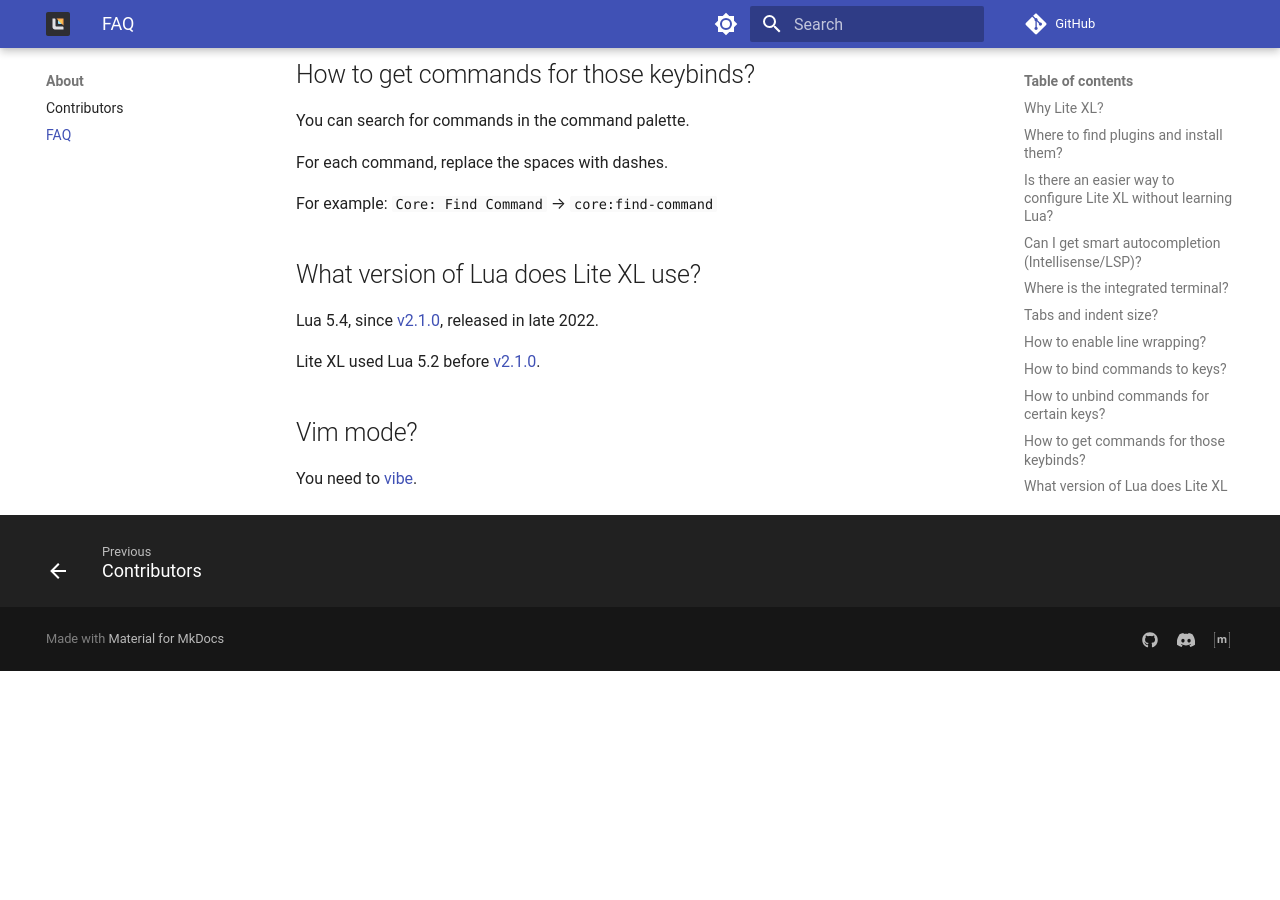
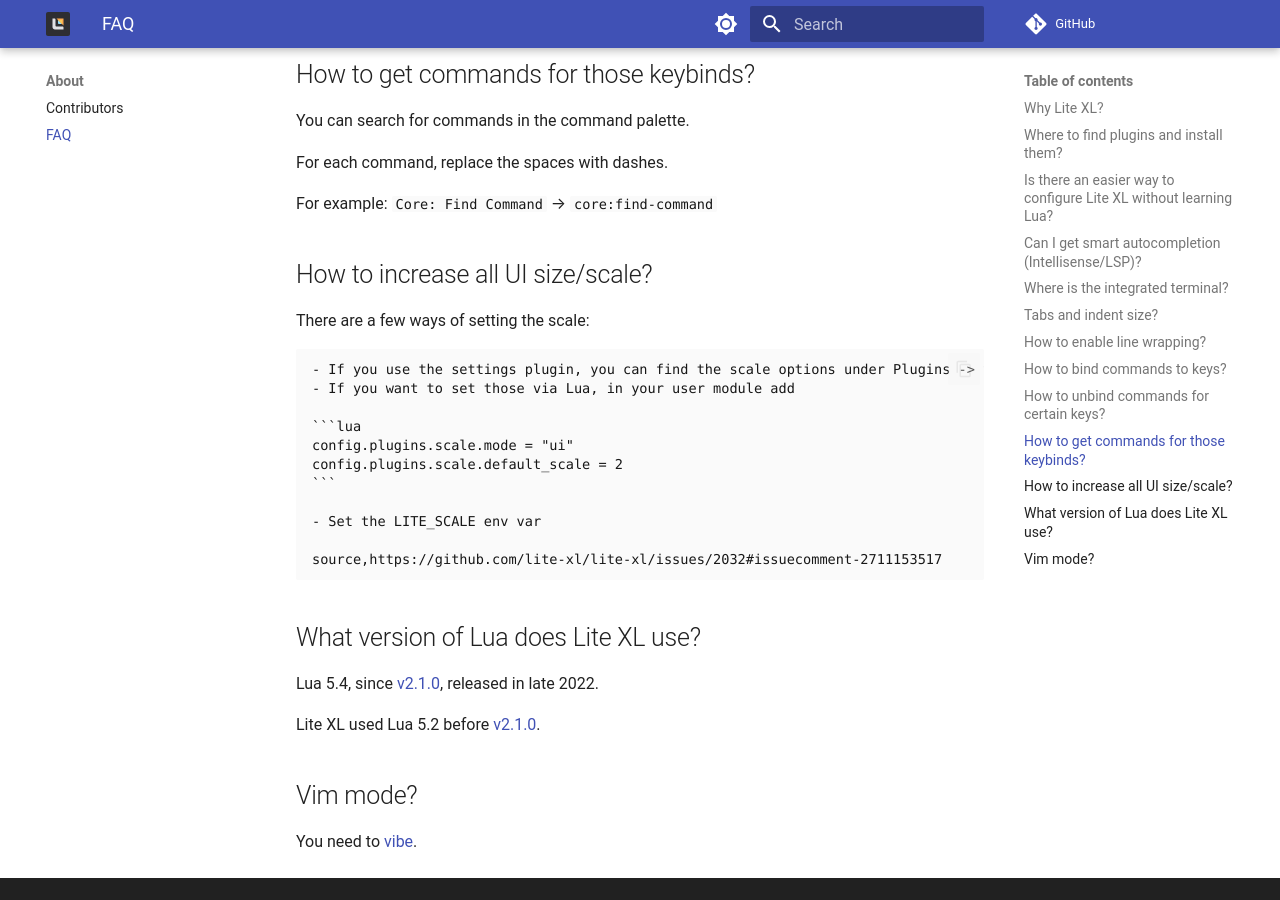
Before and after one commit to lite-xl/lite-xl.github.io, an MkDocs documentation site: the page built from docs/about/faq.md, in a window 1280 px wide and 900 px high, scrolled down 1669 px. Built offline with MkDocs 1.6.1 and Material for MkDocs 9.7.7, drawn with Linux system fonts in a browser that asks for light colours; plug-ins that fetch from the network failed and are left out; comment, search, counter and statistics services are not loaded; the version menu is left out; before the commit the page ends 2340 px from its top, so only the background shows below that.

Commit message:
Update faq.md

````diff
--- a/docs/about/faq.md
+++ b/docs/about/faq.md
@@ -77,6 +77,22 @@
 
 For example: `Core: Find Command` → `core:find-command`
 
+## How to increase all UI size/scale?
+
+There are a few ways of setting the scale:
+
+    - If you use the settings plugin, you can find the scale options under Plugins -> Scale
+    - If you want to set those via Lua, in your user module add
+
+    ```lua
+    config.plugins.scale.mode = "ui"
+    config.plugins.scale.default_scale = 2
+    ```
+
+    - Set the LITE_SCALE env var
+
+    source,https://github.com/lite-xl/lite-xl/issues/2032#issuecomment-2711153517
+
 ## What version of Lua does Lite XL use?
 
 Lua 5.4, since [v2.1.0], released in late 2022.
````
